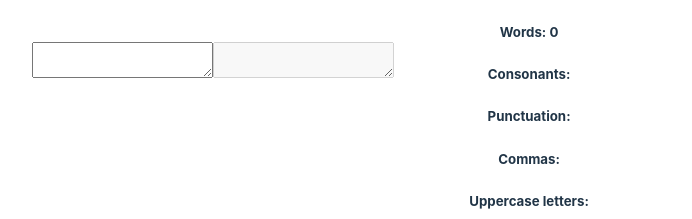
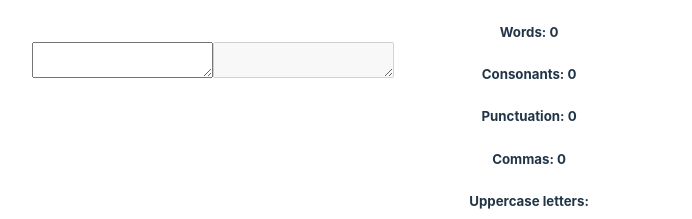
Before and after one commit to donwung/ReactWordCounter, a React (Vite) app in the folder word-counter/: page / in a window 1280 px wide. Shown: the part 240-459 px from the top of the page, without its empty margins (294-986 px from the left). Built offline with nearby package versions, Linux system fonts and the light colour scheme.

Commit message:
added punctuation and consonant counter

```diff
--- a/word-counter/src/App.tsx
+++ b/word-counter/src/App.tsx
@@ -9,7 +9,10 @@ function App() {
 
     const [characterCount, setCharacterCount] = useState(0);
     const [vowelCount, setVowelCount] = useState(0);
+    const [consonantCount, setConsonantCount] = useState(0);
     const [wordCount, setWordCount] = useState(0);
+    const [punctuationCount, setPunctuationCount] = useState(0);
+    const [commaCount, setCommaCount] = useState(0);
 
     const updateVowelCount = (text: string) => {
         const vowels = ["a", "e", "i", "o", "u"];
@@ -58,12 +61,47 @@ function App() {
         updateCharacterCount(text);
         updateVowelCount(text);
         updateWordCount(text);
+        updateConsonantCount(text);
+        updatePunctuationCount(text);
+        updateCommaCount(text);
     }
 
     const handleOnTextInput = (text: string) => {
         console.log("added text");
         setText(text)
         updateWordStats(text);
+    }
+
+    const updateConsonantCount = (text: string) => {
+        const consonants = ["b", "c", "d", "f", "g", "h", "j", "k", "l", "m", "n", "p", "q", "r", "s", "t", "v", "w", "x", "y", "z"];
+        let count = 0;
+        for (let i = 0; i < text.length; i++) {
+            if (consonants.find(character => character === text[i].toLowerCase())) {
+                count++
+            }
+        }
+        setConsonantCount(count);
+    }
+
+    const updatePunctuationCount = (text: string) => {
+        const punctuation = [".", "?", "!", ",", "'", '"', ";", "-", "—", "(", ")", "{", "}", "[", "]", "…", ":"];
+        let count = 0;
+        for (let i = 0; i < text.length; i++) {
+            if (punctuation.find(character => character === text[i])) {
+                count++
+            }
+        }
+        setPunctuationCount(count);
+    }
+
+    const updateCommaCount = (text: string) => {
+        let count = 0;
+        for (let i = 0; i < text.length; i++) {
+            if ("," === text[i]) {
+                count++
+            }
+        }
+        setCommaCount(count);
     }
 
     const handleOnTextPaste = () => {
@@ -92,13 +130,13 @@ function App() {
                         Words: {wordCount}
                     </h5>
                     <h5>
-                        Consonants:
+                        Consonants: {consonantCount}
                     </h5>
                     <h5>
-                        Punctuation:
+                        Punctuation: {punctuationCount}
                     </h5>
                     <h5>
-                        Commas:
+                        Commas: {commaCount}
                     </h5>
                     <h5>
                         Uppercase letters:
```
